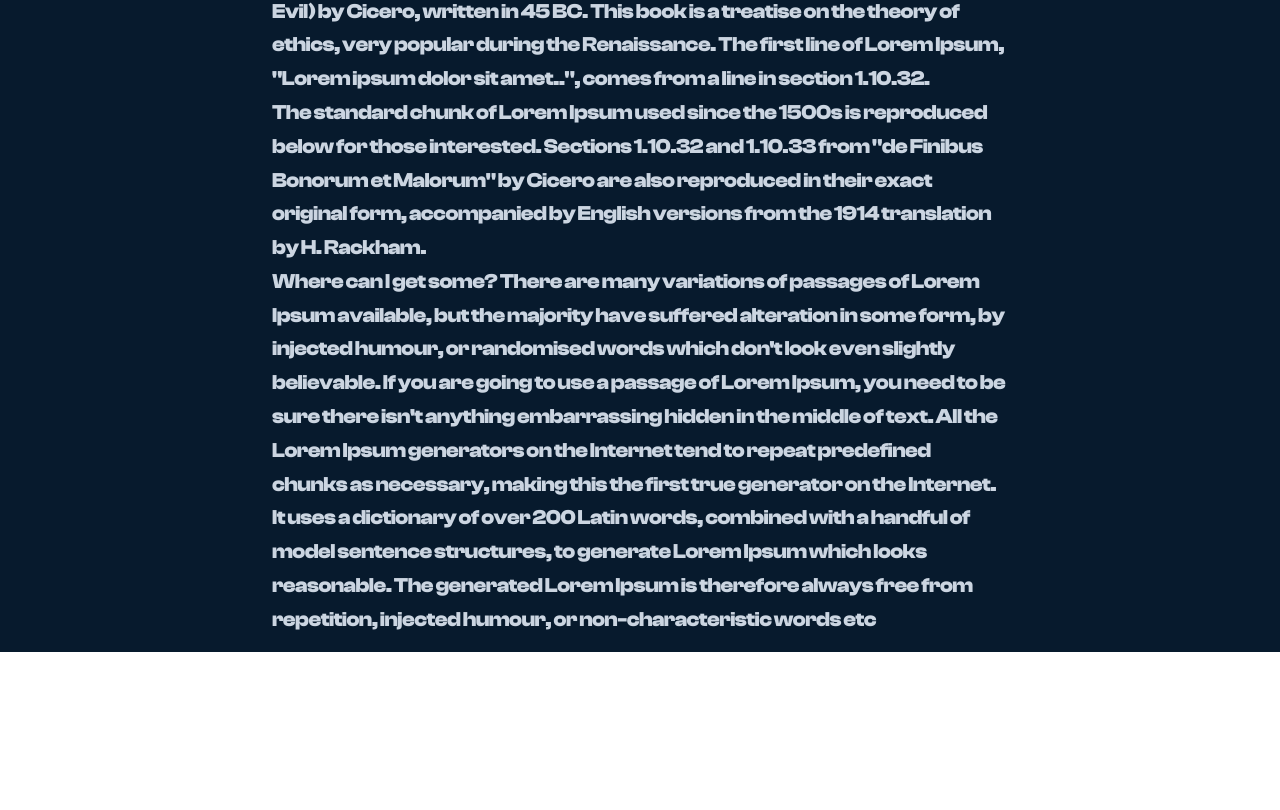
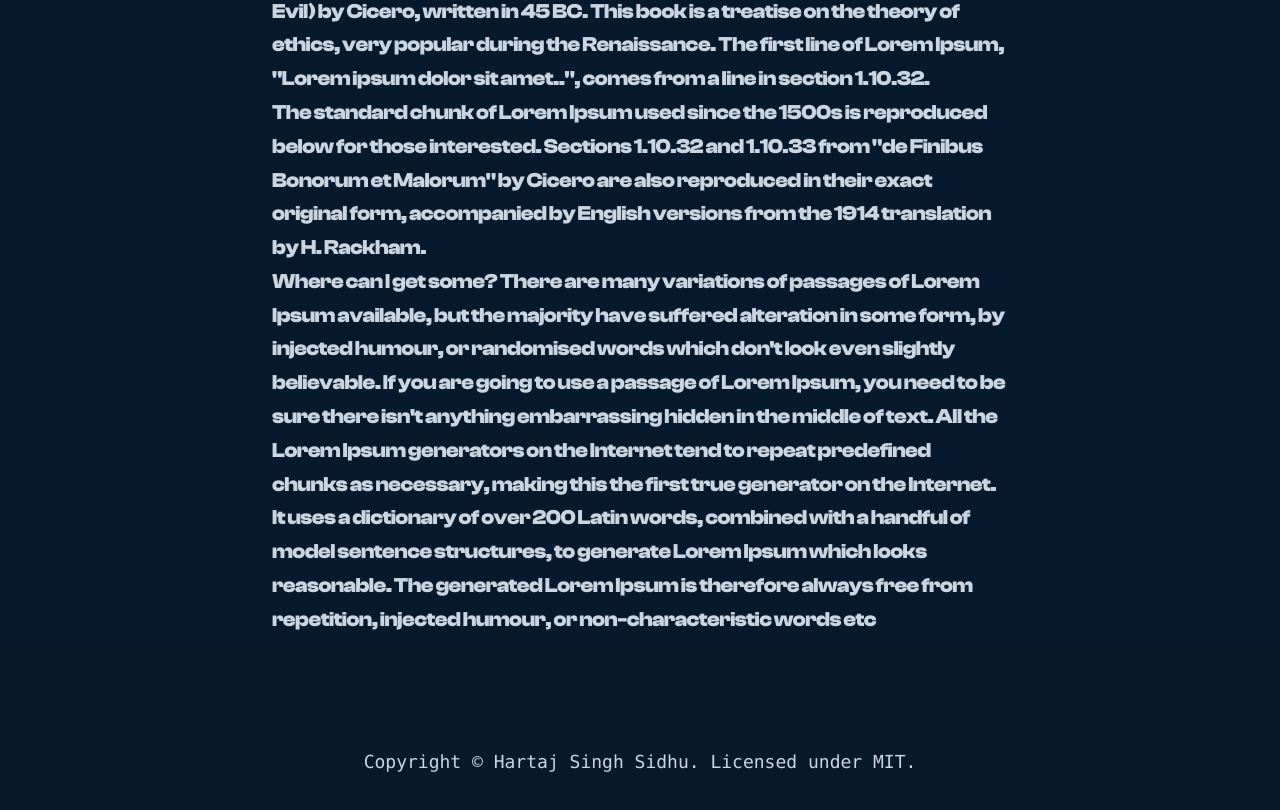
Before and after one commit to Hartaj-Singh-Dev/Hartaj-Writes, a Next.js app: page /firstblog in a window 1280 px wide. Shown: the part 985-1795 px from the top of the page. Before the commit the page ends 1637 px from the top, so only its background shows below. Built offline with nearby package versions, Linux system fonts and the light colour scheme; a web font is replaced by a local one.

Commit message:
Giving it final touches

```diff
--- a/app/[slug]/head.tsx
+++ b/app/[slug]/head.tsx
@@ -21,7 +21,6 @@ const getPostFrontData =  (slug: any) =>{
 const head =  ({params}: any) => {
   const {slug} = params
   const data = getPostFrontData(slug)
-  console.log(data)
   return (
     <>
   <title>{data.frontmatter.title}</title>
--- a/app/[slug]/layout.tsx
+++ b/app/[slug]/layout.tsx
@@ -1,9 +1,12 @@
+
 export default function RootLayout({ children }: {
   children: React.ReactNode;
 }) {
   return (
     <html lang="en">
-      <body>{children}</body>
+      <body>{children}
+
+      </body>
     </html>
   );
 }
--- a/app/layout.tsx
+++ b/app/layout.tsx
@@ -1,5 +1,6 @@
 import "../styles/globals.css";
 import localFont from "@next/font/local";
+import Footer from "../components/Footer";
 
 const ClashDisplay = localFont({
   src: "../public/fonts/ClashDisplay-Bold.woff2",
@@ -24,7 +25,11 @@ export default function RootLayout({
         href="https://fonts.googleapis.com/css2?family=Unbounded:wght@500&display=swap"
         rel="stylesheet"
       ></link>
-      <body className={ClashDisplay.className}>{children}</body>
+      <link rel="stylesheet" href="https://cdnjs.cloudflare.com/ajax/libs/font-awesome/6.2.1/css/all.min.css" integrity="sha512-MV7K8+y+gLIBoVD59lQIYicR65iaqukzvf/nwasF0nqhPay5w/9lJmVM2hMDcnK1OnMGCdVK+iQrJ7lzPJQd1w==" crossOrigin="anonymous" referrerPolicy="no-referrer" />
+      <body className={ClashDisplay.className}>
+        {children}
+        <Footer/>
+        </body>
     </html>
   );
 }
--- /dev/null
+++ b/components/Footer.tsx
@@ -0,0 +1,24 @@
+import Link from 'next/link'
+import React from 'react'
+
+const Footer = () => {
+  return (
+  <>
+  <footer className="w-full h-44 bg-[#081a2a] flex flex-col justify-center items-center">
+    <div className="w-full sm:w-[70vw] h-full flex flex-col items-center justify-evenly py-2 px-4 sm:px-0 ">
+        <div className="flex w-2/3 sm:w-[20rem] justify-evenly items-center">
+         <Link href="https://github.com/Hartaj-Singh-Dev"> <i className="fa-brands fa-2x text-[#F9AA5E] fa-github"></i> </Link>
+       <Link href="https://www.instagram.com/thehartajsingh/" >  <i className="fa-brands fa-2x  text-[#F9AA5E] fa-instagram"></i> </Link>
+       <Link href="https://twitter.com/thehartajsingh">  <i className="fa-brands fa-2x text-[#F9AA5E] fa-twitter"></i> </Link>
+        <Link href="https://discord.gg/xKuNXh8N5f"><i className="fa-brands text-[#F9AA5E] fa-2x fa-discord"></i></Link>
+        </div>
+        <div>
+            <h2 className="text-slate-300 font-mono text-lg">Copyright © Hartaj Singh Sidhu. Licensed under MIT.</h2>
+        </div>
+    </div>
+  </footer>
+  </>
+  )
+}
+
+export default Footer
```
